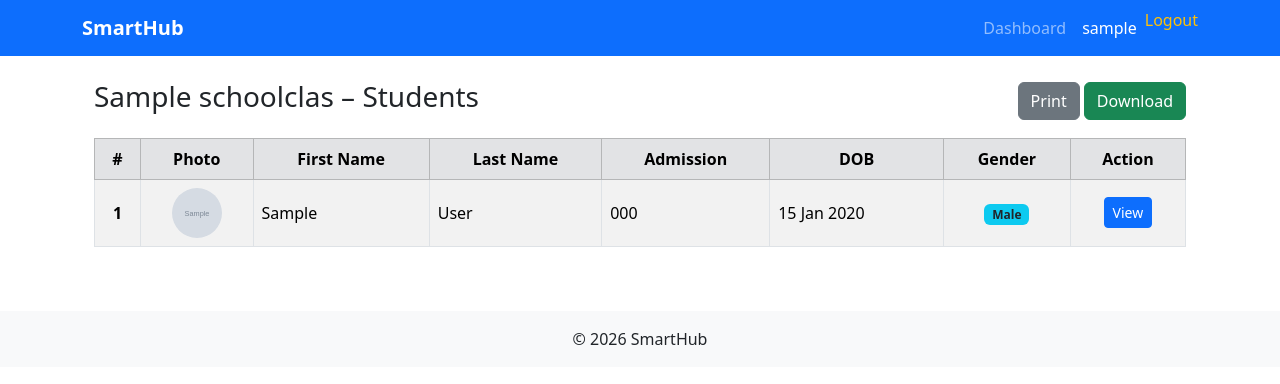
After one commit to Smart-art30/SMARTHUB, a Django app: page /students/classes/1/ in a window 1280 px wide. The commit adds this page. Shown: the top 384 px of the page. Run offline with Django 5.2, Linux system fonts and the light colour scheme; a user stored in the database is signed in; tables that the repository leaves empty hold one stand-in row (values such as "Sample post"); grey boxes marked "Sample" are stand-in pictures.

Commit message:
Update student views, URLs, and add class list/detail templates

```diff
--- a/academics/views.py
+++ b/academics/views.py
@@ -30,6 +30,7 @@ from django.views.decorators.csrf import csrf_exempt
 from django.contrib.auth.decorators import login_required
 from django.db import transaction
 import json
+from django.db import models
 
 
 
--- a/dashboard/templates/dashboard/schooladmin.html
+++ b/dashboard/templates/dashboard/schooladmin.html
@@ -47,7 +47,10 @@
                         <a class="nav-link active" href="{% url 'dashboard:schooladmin_dashboard' %}">Dashboard</a>
                     </li>
                     <li class="nav-item">
-                        <a class="nav-link" href="{% url 'dashboard:student_list' %}">Students</a>
+                        <a class="nav-link" href="{% url 'students:student_list' %}">Students</a>
+                    </li>
+                     <li class="nav-item">
+                        <a class="nav-link" href="{% url 'students:class_list' %}">ClassList</a>
                     </li>
                     <li class="nav-item">
                         <a class="nav-link" href="{% url 'teachers:teacher_list' %}">Teachers</a>
--- a/dashboard/urls.py
+++ b/dashboard/urls.py
@@ -1,6 +1,6 @@
 from django.urls import path
 from . import views
-from students.views import student_list, student_add
+from students.views import  student_add, class_list
 from academics.views import student_report
 
 app_name = 'dashboard'  # Important for namespacing
@@ -20,7 +20,7 @@ urlpatterns = [
     path('teacher/profile/edit/', views.teacher_profile_edit, name='teacher_profile_edit'),
 
     # Students
-    path('students/', student_list, name='student_list'),
+   # path('students/', student_list, name='student_list'),
     path('students/add/', student_add, name='student_add'),
 
     # Student reports
--- /dev/null
+++ b/students/templates/students/class_detail.html
@@ -0,0 +1,75 @@
+{% extends 'base.html' %}
+
+{% block content %}
+<div class="container mt-4">
+
+    <div class="d-flex justify-content-between align-items-center mb-3">
+        <h3>{{ class.name }} – Students</h3>
+        <div>
+            <button class="btn btn-secondary" onclick="window.print()">
+                <i class="bi bi-printer"></i> Print
+            </button>
+
+            <a href="{% url 'students:class_download' class.id %}"
+               class="btn btn-success">
+                <i class="bi bi-download"></i> Download
+            </a>
+        </div>
+    </div>
+
+    <div class="table-responsive">
+        <table class="table table-bordered table-striped table-hover align-middle">
+            <thead class="table-secondary text-center">
+                <tr>
+                    <th>#</th>
+                    <th>Photo</th>
+                    <th>First Name</th>
+                    <th>Last Name</th>
+                    <th>Admission</th>
+                    <th>DOB</th>
+                    <th>Gender</th>
+                    <th>Action</th>
+                </tr>
+            </thead>
+            <tbody>
+                {% for s in students %}
+                <tr>
+                    <td class="text-center fw-bold">{{ forloop.counter }}</td>
+                    <td class="text-center">
+                        {% if s.photo %}
+                            <img src="{{ s.photo.url }}" width="50" height="50" class="rounded-circle">
+                        {% else %}
+                            N/A
+                        {% endif %}
+                    </td>
+                    <td>{{ s.user.first_name }}</td>
+                    <td>{{ s.user.last_name }}</td>
+                    <td>{{ s.admission_number }}</td>
+                    <td>{{ s.date_of_birth|date:"d M Y"|default:"N/A" }}</td>
+                    <td class="text-center">
+                        {% if s.gender %}
+                            <span class="badge bg-info text-dark">{{ s.gender|title }}</span>
+                        {% else %}
+                            N/A
+                        {% endif %}
+                    </td>
+                    <td class="text-center">
+                        <a href="{% url 'students:student_detail' s.id %}"
+                           class="btn btn-sm btn-primary">
+                            View
+                        </a>
+                    </td>
+                </tr>
+                {% empty %}
+                <tr>
+                    <td colspan="8" class="text-center">
+                        No students in this class.
+                    </td>
+                </tr>
+                {% endfor %}
+            </tbody>
+        </table>
+    </div>
+
+</div>
+{% endblock %}
--- a/students/urls.py
+++ b/students/urls.py
@@ -5,7 +5,7 @@ app_name = 'students'
 
 
 urlpatterns=[
-    path('', views.student_list, name='student_list'),
+   # path('', views.student_list, name='student_list'),
     path('add/', views.student_add, name='student_add'),
     path('<int:pk>/', views.student_detail, name='student_detail'),
     path('parents/', views.parent_list, name= 'parent_list'),
@@ -14,8 +14,30 @@ urlpatterns=[
     path('<int:pk>/delete/', views.student_delete, name='student_delete'),
     path('class/<int:class_id>/download/', views.class_download, name='class_download'),
 
+#===========================================================================================================#
 
 
+    path('classes/', views.class_list, name='class_list'),
+    path('classes/<int:pk>/', views.class_detail, name='class_detail'),
+    path('classes/<int:pk>/download/', views.class_download, name='class_download'),
+
+    path('add/', views.student_add, name='student_add'),
+    path('<int:pk>/', views.student_detail, name='student_detail'),
+    path('<int:pk>/edit/', views.student_update, name='student_update'),
+    path('<int:pk>/delete/', views.student_delete, name='student_delete'),
+
+
+   #======================================================================
+
+    path('classes/', views.class_list, name='class_list'),
+    path('classes/<int:pk>/', views.class_detail, name='class_detail'),
+    path('classes/<int:pk>/download/', views.class_download, name='class_download'),
+
+    path('add/', views.student_add, name='student_add'),
+    path('<int:pk>/', views.student_detail, name='student_detail'),
+    path('<int:pk>/edit/', views.student_update, name='student_update'),
+    path('<int:pk>/delete/', views.student_delete, name='student_delete'),
+    path("", views.student_list, name="student_list"),
 
 
 
--- a/students/views.py
+++ b/students/views.py
@@ -31,6 +31,79 @@ def student_list(request):
     )
 
 
+
+@login_required
+@role_required('schooladmin')
+def class_list(request):
+    classes = SchoolClass.objects.filter(
+        school=request.user.school
+    )
+
+    return render(
+        request,
+        'students/class_list.html',
+        {'classes': classes}
+    )
+
+@login_required
+@role_required('schooladmin')
+def class_detail(request, pk):
+    school_class = get_object_or_404(
+        SchoolClass,
+        pk=pk,
+        school=request.user.school
+    )
+
+    students = Student.objects.filter(
+        student_class=school_class,
+        school=request.user.school
+    ).select_related('user')
+
+    return render(
+        request,
+        'students/class_detail.html',
+        {
+            'class': school_class,
+            'students': students
+        }
+    )
+
+
+@login_required
+@role_required('schooladmin')
+def class_download(request, class_id):
+    school_class = get_object_or_404(
+        SchoolClass,
+        pk=class_id,
+        school=request.user.school
+    )
+
+    students = school_class.student_set.select_related('user')
+
+    response = HttpResponse(
+        content_type='text/csv',
+        headers={
+            'Content-Disposition':
+            f'attachment; filename="{school_class.name}_students.csv"'
+        },
+    )
+
+    writer = csv.writer(response)
+    writer.writerow(['No', 'First Name', 'Last Name', 'Admission', 'DOB', 'Gender'])
+
+    for i, s in enumerate(students, start=1):
+        writer.writerow([
+            i,
+            s.user.first_name,
+            s.user.last_name,
+            s.admission_number,
+            s.date_of_birth,
+            s.gender
+        ])
+
+    return response
+
+#===========================================================================#
 @login_required
 @role_required('schooladmin')
 def student_add(request):
```
Also changed, not shown: students/templates/students/class_list.html (added, +38 -0 lines).
